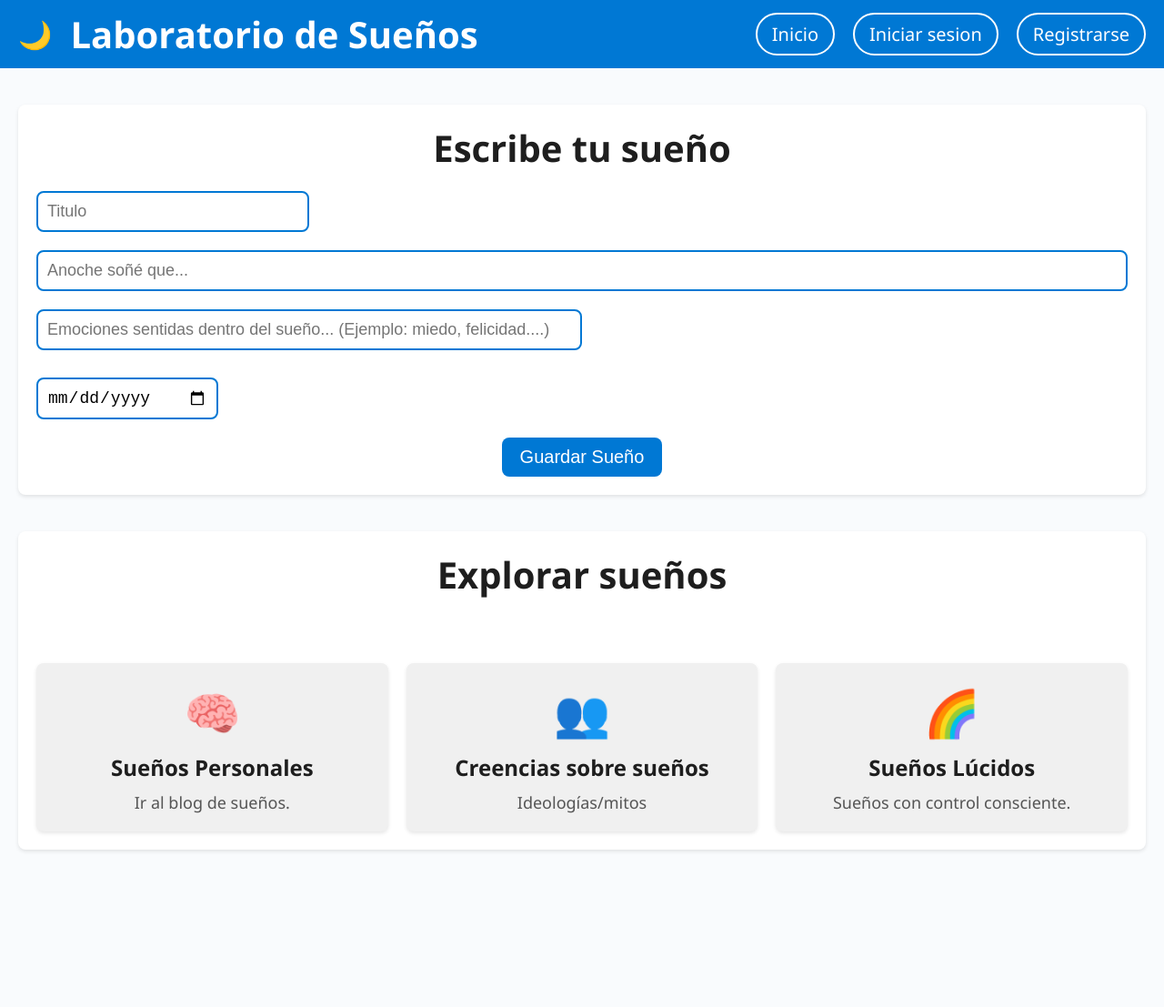
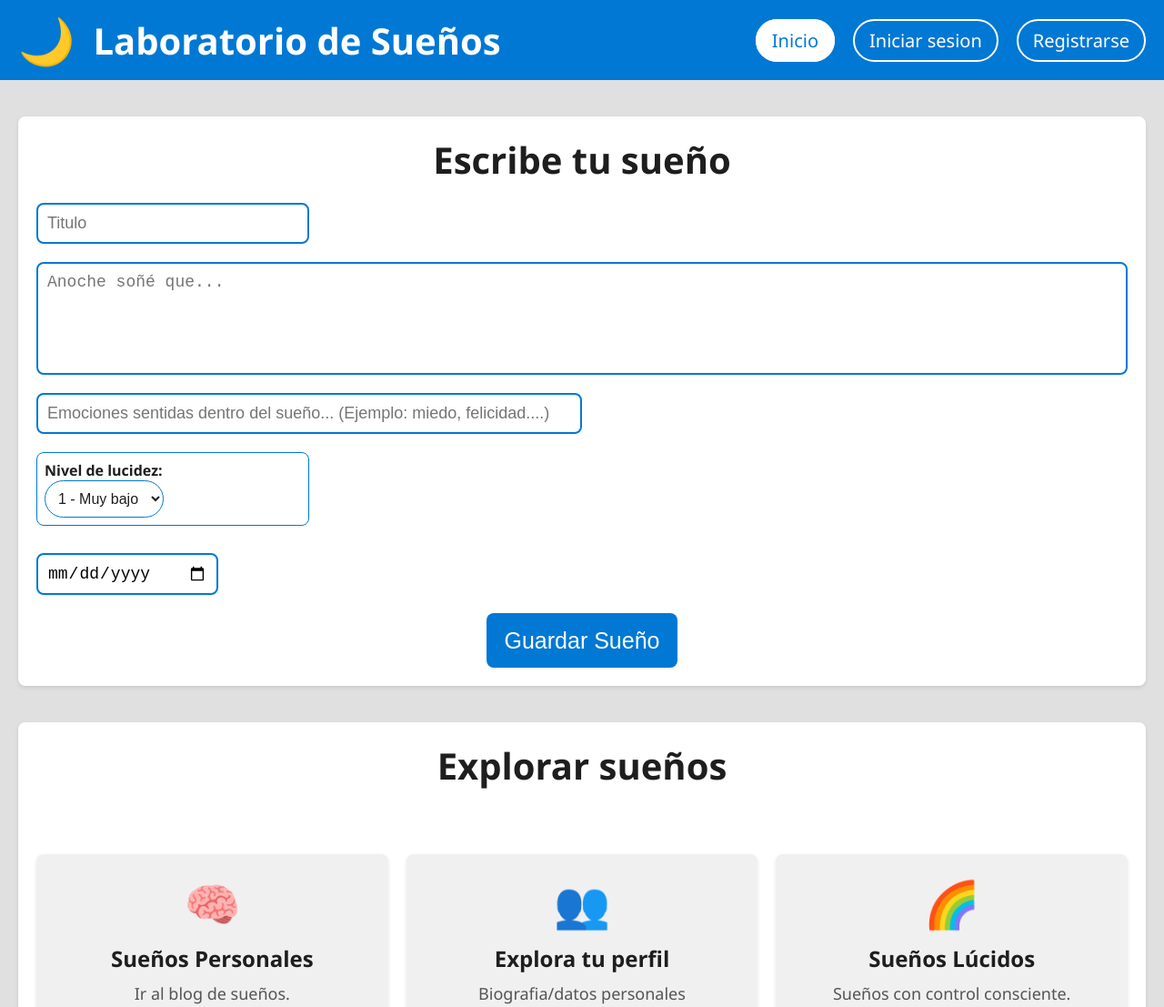
Before and after one commit to LautaroMabrass/Introduccion-TP, a plain HTML site: page frontend/index.html in a window 1280 px wide. Shown: the top 1107 px of the page at 91% size. Before the commit the page ends 974 px from the top, so only its background shows below. Drawn offline with Linux system fonts and the light colour scheme.

Commit message:
Modificacion de tarjetas

```diff
--- a/frontend/index.html
+++ b/frontend/index.html
@@ -22,6 +22,7 @@
       <ul class="nav-links">
         <li class="nav-links-botones" id="boton-index"><a class="nav-links-botones-activo" href="index.html">Inicio</a>
         </li>
+        <li class="nav-links-botones" id="boton-perfil"><a href="perfil.html">Mi perfil</a></li>
         <li class="nav-links-botones" id="boton-login"><a href="login.html">Iniciar
             sesion</a>
         </li>
@@ -46,8 +47,8 @@
         <input id="titulo_suenio" type="text" placeholder="Titulo"
           class="contenedor-principal-crear-suenio-formulario-firma" />
 
-        <input id="suenio" type="text" placeholder="Anoche soñé que..."
-          class="contenedor-principal-crear-suenio-formulario-entrada" />
+        <textarea id="suenio" placeholder="Anoche soñé que..." rows="5"
+          class="contenedor-principal-crear-suenio-formulario-entrada"></textarea>
 
         <input id="emociones_del_suenio" type="text"
           placeholder="Emociones sentidas dentro del sueño... (Ejemplo: miedo, felicidad....)"
@@ -92,10 +93,10 @@
           <p>Ir al blog de sueños.</p>
         </a>
 
-        <a href="creencias.html" class="contenedor-principal-explorar-tarjetas-tarjeta" id="tarjeta-creencias">
+        <a href="perfil.html" class="contenedor-principal-explorar-tarjetas-tarjeta" id="tarjeta-perfil">
           <div class="contenedor-principal-explorar-tarjetas-tarjeta-icono">👥</div>
-          <h3>Creencias sobre sueños</h3>
-          <p>Ideologías/mitos</p>
+          <h3>Explora tu perfil</h3>
+          <p>Biografia/datos personales</p>
         </a>
 
         <a href="explorar.html" class="contenedor-principal-explorar-tarjetas-tarjeta" id="tarjeta-suenios-lucidos">
--- a/frontend/js-files/index-js.js
+++ b/frontend/js-files/index-js.js
@@ -1,5 +1,6 @@
 const usuarioNombre = localStorage.getItem('usuarioLogueado');
 const suenioApi = 'http://localhost:3000/api/suenios';
+
 
 const msjexito = document.getElementById("msjexito");
 const msjerror = document.getElementById("msjerror");
@@ -8,9 +9,10 @@ const botonLogin = document.getElementById("boton-login");
 const botonRegister = document.getElementById("boton-register");
 const botonExplorar = document.getElementById("boton-explorar");
 const botonMisSuenios = document.getElementById("boton-suenios");
+const botonMiPerfil = document.getElementById("boton-perfil")
 const botonCerrar = document.getElementById("boton-cerrar");
 const tarjetaSueniosLucidos = document.getElementById("tarjeta-suenios-lucidos");
-const tarjetaCreencia = document.getElementById("tarjeta-creencias");
+const tarjetaPerfil = document.getElementById("tarjeta-perfil");
 const tarjetaSuenios = document.getElementById("tarjeta-suenios")
 
 if (usuarioNombre) {
@@ -18,10 +20,11 @@ if (usuarioNombre) {
     botonRegister.style.display = "none";
 } else {
     botonExplorar.style.display = "none";
+    botonMiPerfil.style.display = "none";
     botonMisSuenios.style.display = "none";
     botonCerrar.style.display = "none";
     tarjetaSueniosLucidos.href = "login.html"
-    tarjetaCreencia.href = "login.html"
+    tarjetaPerfil.href = "login.html"
     tarjetaSuenios.href = "login.html"
 }
 
--- a/frontend/styles/styles.css
+++ b/frontend/styles/styles.css
@@ -9,6 +9,7 @@
   font-family: "Segoe UI", sans-serif;
   background-color: #f9fbfd;
   color: #1e1e1e;
+  background-color: #e0e0e0;
 }
 
 /* Header */
@@ -28,7 +29,7 @@
 }
 
 .header-logo-luna {
-  font-size: 30px;
+  font-size: 50px;
 }
 
 .header-logo-h1 {
@@ -58,11 +59,11 @@
   text-decoration: none;
 }
 
-.nav-links-botones a:focus,
-.contenedor-principal-crear-suenio-guardar:focus {
-  outline: 3px solid #005a9e;
-  outline-offset: 2px;
+.nav-links-botones-activo {
+  background-color: #fff;
+  color: #0078d4 !important;
 }
+
 
 /* Main */
 
@@ -98,6 +99,14 @@
   font-size: 18px;
 }
 
+.contenedor-principal-crear-suenio-formulario textarea {
+  padding: 10px;
+  border: 2px solid #0078d4;
+  border-radius: 8px;
+  font-size: 18px;
+  resize: none;
+}
+
 .contenedor-principal-crear-suenio-formulario-entrada {
   width: 100%;
 }
@@ -125,10 +134,9 @@
   border: 1px solid #0078d4;
   color: #1e1e1e;
   width: 300px;
-  display: none;
 }
 
-.contenedor-principal-crear-suenio-formulario-lucidez label{
+.contenedor-principal-crear-suenio-formulario-lucidez label {
   font-weight: bold;
   font-size: 1rem;
   padding-right: 20px;
@@ -149,11 +157,13 @@
   display: none;
   font-size: 20px;
 }
+
 .contenedor-principal-crear-suenio-exito {
   color: green;
   display: none;
   font-size: 20px;
 }
+
 /* Radio tipo de sueño */
 .contenedor-principal-crear-suenio-tipo {
   display: flex;
@@ -181,7 +191,8 @@
   padding: 10px 20px;
   border: none;
   border-radius: 8px;
-  font-size: 20px;
+  font-size: 25px;
+  height: 60px;
   cursor: pointer;
   transition: background-color 0.3s ease, color 0.3s ease;
 }
```
